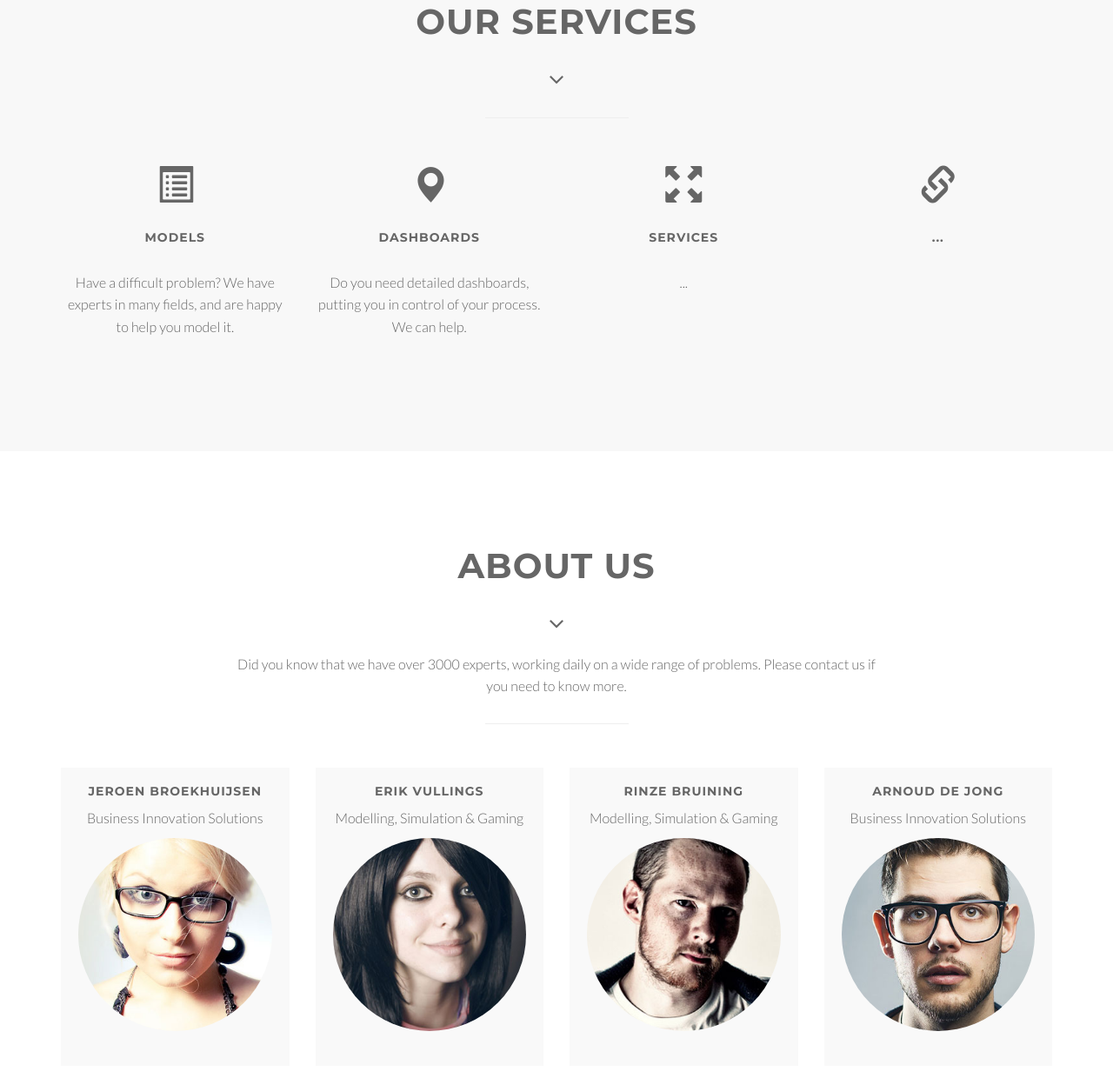
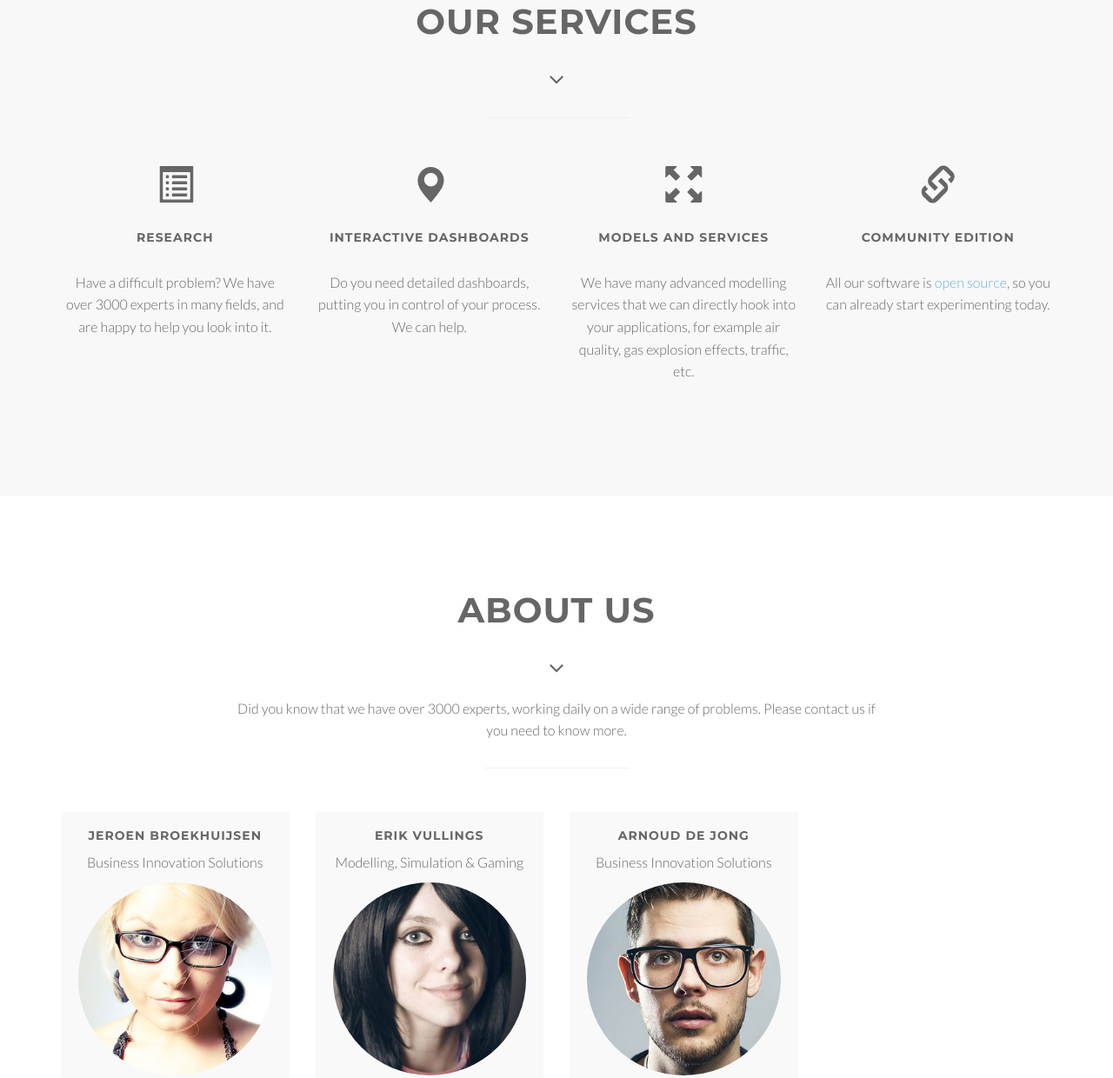
Before and after one commit to TNOCS/csWebsite, a plain HTML site: page website/index.html in a window 1280 px wide. Shown: the part 1735-2975 px from the top of the page at 87% size. Drawn offline with Linux system fonts and the light colour scheme.

Commit message:
Updated index, added two pictures

```diff
--- a/website/index.html
+++ b/website/index.html
@@ -209,8 +209,8 @@
                                 <span class="glyphicon glyphicon-list-alt" aria-hidden="true"></span>
                             </div>
                             <div class="service-desc">
-                                <h5>Models</h5>
-                                <p>Have a difficult problem? We have experts in many fields, and are happy to help you model it.</p>
+                                <h5>Research</h5>
+                                <p>Have a difficult problem? We have over 3000 experts in many fields, and are happy to help you look into it.</p>
                             </div>
                         </div>
                     </div>
@@ -222,7 +222,7 @@
                                 <span class="glyphicon glyphicon-map-marker" aria-hidden="true"></span>
                             </div>
                             <div class="service-desc">
-                                <h5>Dashboards</h5>
+                                <h5>Interactive Dashboards</h5>
                                 <p>Do you need detailed dashboards, putting you in control of your process. We can help.</p>
                             </div>
                         </div>
@@ -235,8 +235,8 @@
                                 <span class="glyphicon glyphicon-fullscreen" aria-hidden="true"></span>
                             </div>
                             <div class="service-desc">
-                                <h5>Services</h5>
-                                <p>...</p>
+                                <h5>Models and Services</h5>
+                                <p>We have many advanced modelling services that we can directly hook into your applications, for example air quality, gas explosion effects, traffic, etc.</p>
                             </div>
                         </div>
                     </div>
@@ -248,8 +248,8 @@
                                 <span class="glyphicon glyphicon-link" aria-hidden="true"></span>
                             </div>
                             <div class="service-desc">
-                                <h5>...</h5>
-                                <p></p>
+                                <h5>Community Edition</h5>
+                                <p>All our software is <a href="http://github.com/TNOCS/csWeb">open source</a>, so you can already start experimenting today.</p>
                             </div>
                         </div>
                     </div>
@@ -306,7 +306,7 @@
                         </div>
                     </div>
                 </div>
-                <div class="col-xs-6 col-sm-3 col-md-3">
+                <!--<div class="col-xs-6 col-sm-3 col-md-3">
                     <div class="wow bounceInUp" data-wow-delay="0.8s">
                         <div class="team boxed-grey">
                             <div class="inner">
@@ -316,7 +316,7 @@
                             </div>
                         </div>
                     </div>
-                </div>
+                </div>-->
                 <div class="col-xs-6 col-sm-3 col-md-3">
                     <div class="wow bounceInUp" data-wow-delay="1s">
                         <div class="team boxed-grey">
```
Also changed, not shown: 2 other files.
